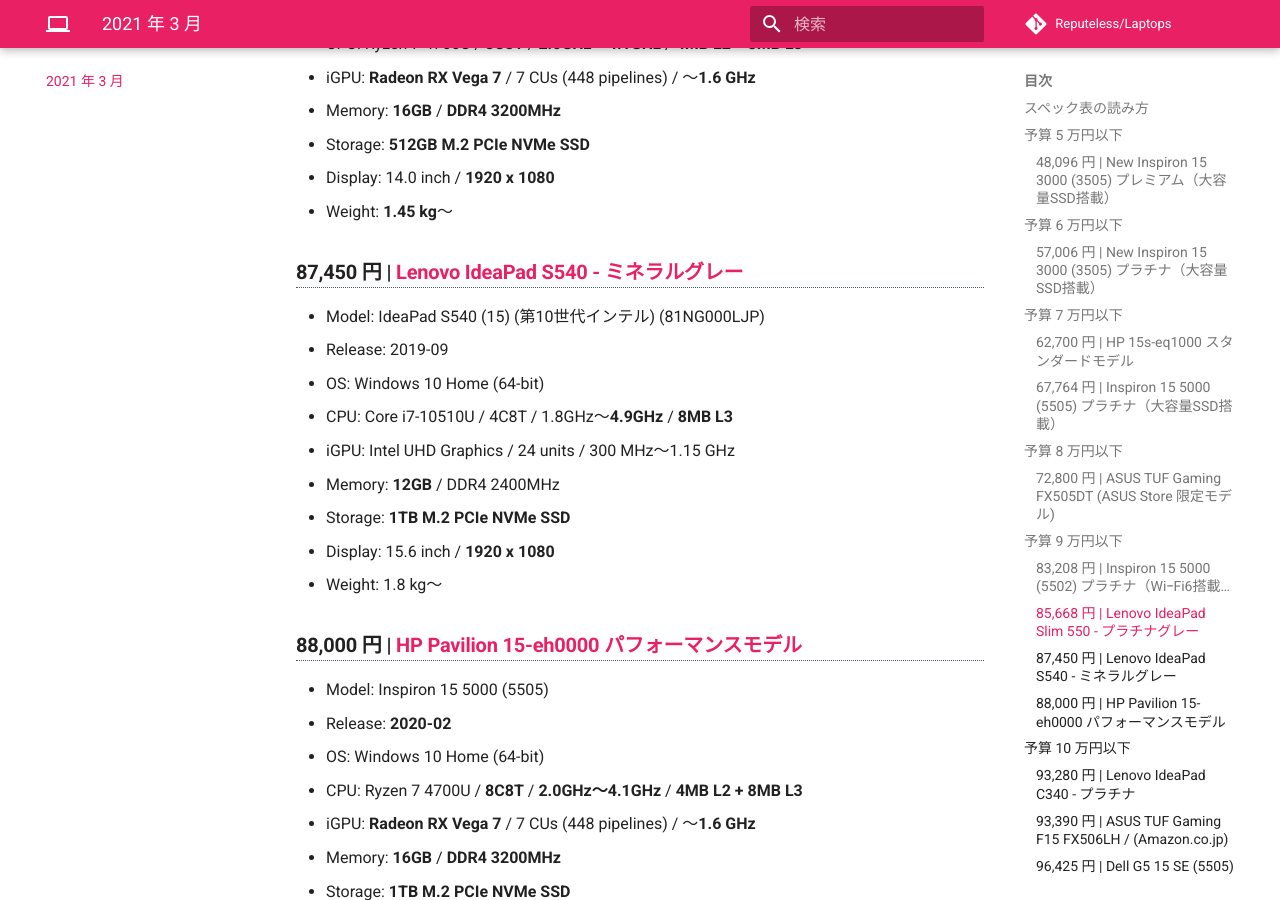
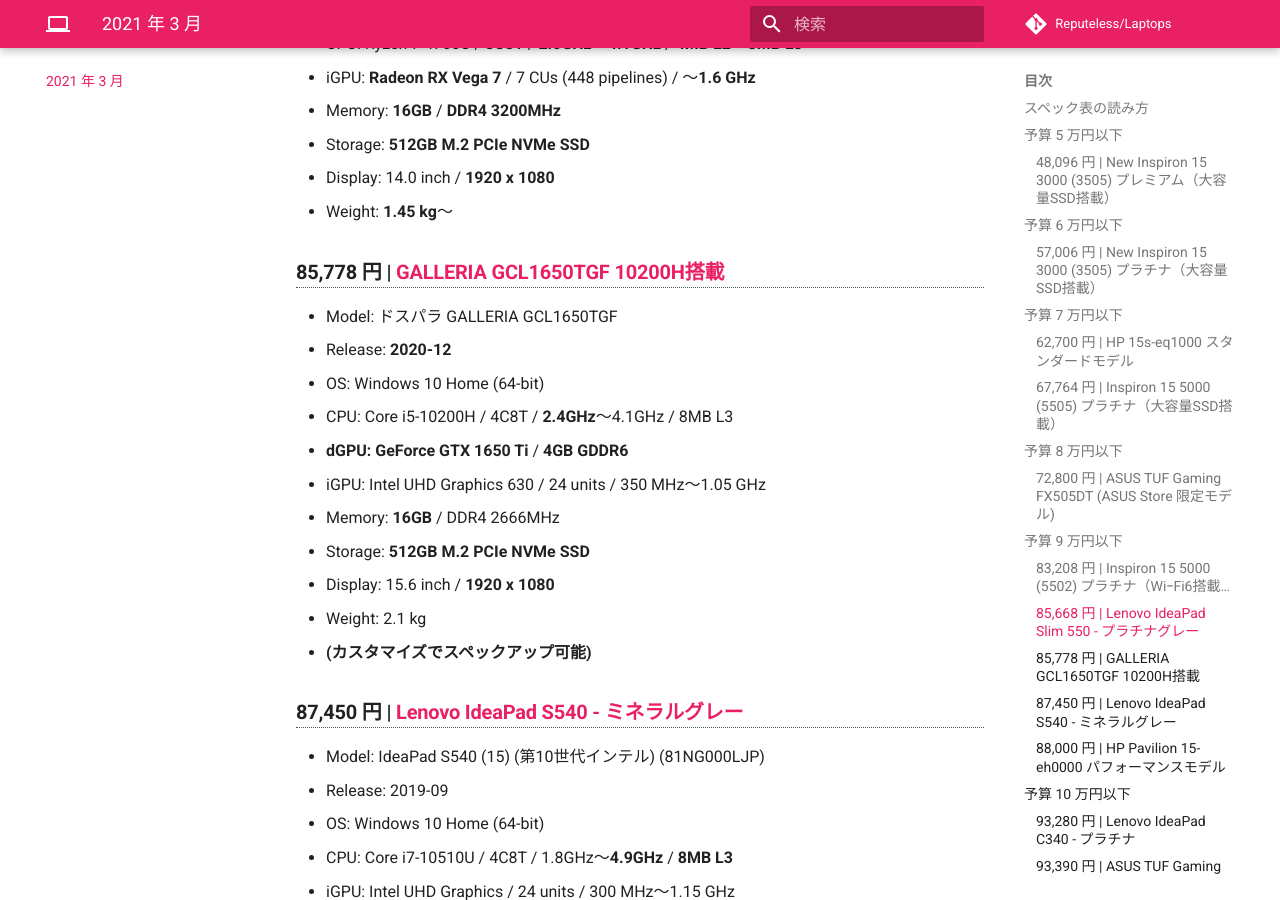
Before and after one commit to notebookjp/notebookjp.docs, an MkDocs documentation site: the page built from docs/index.md, in a window 1280 px wide and 900 px high, scrolled down 3741 px. Built offline with MkDocs 1.6.1 and Material for MkDocs 9.7.7, drawn with Linux system fonts in a browser that asks for light colours; nearby versions of some CDN libraries; comment, search, counter and statistics services are not loaded; some of the changed text lies outside the part shown.

Commit message:
Update index.md

```diff
--- a/docs/index.md
+++ b/docs/index.md
@@ -120,6 +120,20 @@
 - Display: 14.0 inch / **1920 x 1080**
 - Weight: **1.45 kg**～
 
+### 85,778 円 | [GALLERIA GCL1650TGF 10200H搭載](https://www.dospara.co.jp/5shopping/detail_prime.php?mc=9733&sn=0)
+
+- Model: ドスパラ GALLERIA GCL1650TGF
+- Release: **2020-12**
+- OS: Windows 10 Home (64-bit)
+- CPU: Core i5-10200H / 4C8T / **2.4GHz**～4.1GHz / 8MB L3
+- **dGPU:** **GeForce GTX 1650 Ti** / **4GB GDDR6**
+- iGPU: Intel UHD Graphics 630 / 24 units / 350 MHz～1.05 GHz
+- Memory: **16GB** / DDR4 2666MHz
+- Storage: **512GB M.2 PCIe NVMe SSD**
+- Display: 15.6 inch / **1920 x 1080**
+- Weight: 2.1 kg
+- **(カスタマイズでスペックアップ可能)**
+
 ### 87,450 円 | [Lenovo IdeaPad S540 - ミネラルグレー](https://www.lenovo.com/jp/ja/jpcepp60/notebooks/ideapad/slim-5-series/Lenovo-IdeaPad-S540-15IWL/p/81NG000LJP)
 
 - Model: IdeaPad S540 (15) (第10世代インテル) (81NG000LJP)
@@ -143,6 +157,7 @@
 - Storage: **1TB M.2 PCIe NVMe SSD**
 - Display: 15.6 inch / **1920 x 1080** / **タッチディスプレイ**
 - Weight: 1.71 kg～
+
 
 ## 予算 10 万円以下
 
@@ -170,6 +185,20 @@
 - Storage: **512GB M.2 PCIe NVMe SSD**
 - Display: 15.6 inch / **1920 x 1080** / **144Hz**
 - Weight: 2.3 kg
+
+### 95,348 円 | [GALLERIA GCL1650TGF 10200H搭載](https://www.dospara.co.jp/5shopping/detail_prime.php?mc=9733&sn=0)
+
+- Model: ドスパラ GALLERIA GCL1650TGF
+- Release: **2020-12**
+- OS: Windows 10 Home (64-bit)
+- CPU: Core i5-10200H / 4C8T / **2.4GHz**～4.1GHz / 8MB L3
+- **dGPU:** **GeForce GTX 1650 Ti** / **4GB GDDR6**
+- iGPU: Intel UHD Graphics 630 / 24 units / 350 MHz～1.05 GHz
+- Memory: **16GB** / DDR4 2666MHz
+- Storage: **1TB M.2 PCIe NVMe SSD**
+- Display: 15.6 inch / **1920 x 1080**
+- Weight: 2.1 kg
+- **(カスタマイズでスペックアップ可能)**
 
 ### 96,425 円 | [Dell G5 15 SE (5505) シルバー (Amazon.co.jp)](https://amzn.to/30KtZlt)
 
```
